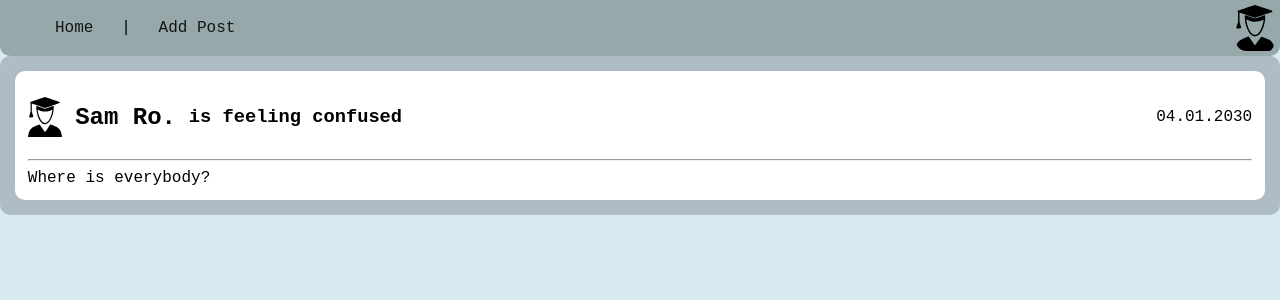
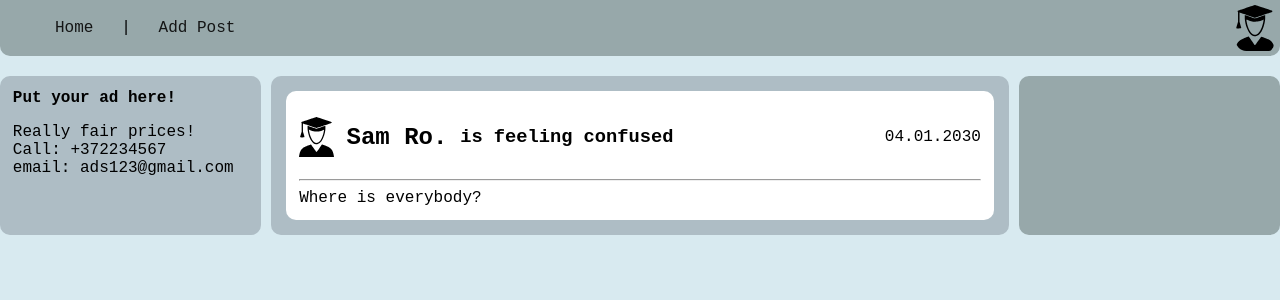
Before and after one commit to Inku0/web, a Vue app: page / in a window 1280 px wide. Shown: the top 300 px of the page. Built offline with nearby package versions, Linux system fonts and the light colour scheme.

Commit message:
closer to what it looked like earlier; added left and right aside

```diff
--- a/src/assets/main.css
+++ b/src/assets/main.css
@@ -78,21 +78,20 @@ aside {
 
 /* AddPost Page and Login page styling */
 .container {
-  display:flex ;
-  flex-direction:column;
-  align-items: center;
-  text-align: center;
+  display: flex;
+  /*flex-direction: column;*/
+  /*align-items: center;*/
+  /*text-align: center;*/
   box-sizing: border-box;
   margin-top: 20px;
   margin-left: auto;
   margin-right: auto;
-  background-color: rgb(197, 213, 214);
+  /*background-color: rgb(197, 213, 214);*/
   gap: 10px;
   border-radius: 30px;
-  padding: 20px 10px;
+  /*padding: 20px 10px;*/
   width: 100%;
-  max-width: 300px;
-
+  /*max-width: 75vw;*/
 }
 
 .container > a {
--- /dev/null
+++ b/src/components/LeftAside.vue
@@ -0,0 +1,21 @@
+<script>
+export default {
+  name: "LeftAside",
+};
+</script>
+
+<template>
+  <aside class="left-aside">
+    <!--  TODO this should use <slot>  -->
+    <h1>Put your ad here!</h1>
+    <p>
+      Really fair prices! <br>
+      Call: +372234567 <br>
+      email: ads123@gmail.com <br>
+    </p>
+  </aside>
+</template>
+
+<style scoped>
+
+</style>
--- /dev/null
+++ b/src/components/RightAside.vue
@@ -0,0 +1,15 @@
+<script>
+export default {
+  name: "RightAside",
+};
+</script>
+
+<template>
+  <aside class="right-aside">
+    <!--  TODO this should use <slot>  -->
+  </aside>
+</template>
+
+<style scoped>
+
+</style>
--- a/src/views/HomeView.vue
+++ b/src/views/HomeView.vue
@@ -1,9 +1,13 @@
 <script setup>
 import ThePosts from '../components/ThePosts.vue'
+import LeftAside from "@/components/LeftAside.vue";
+import RightAside from "@/components/RightAside.vue";
 </script>
 
 <template>
-  <main>
+  <main class="container">
+    <LeftAside />
     <ThePosts />
+    <RightAside />
   </main>
 </template>
```
